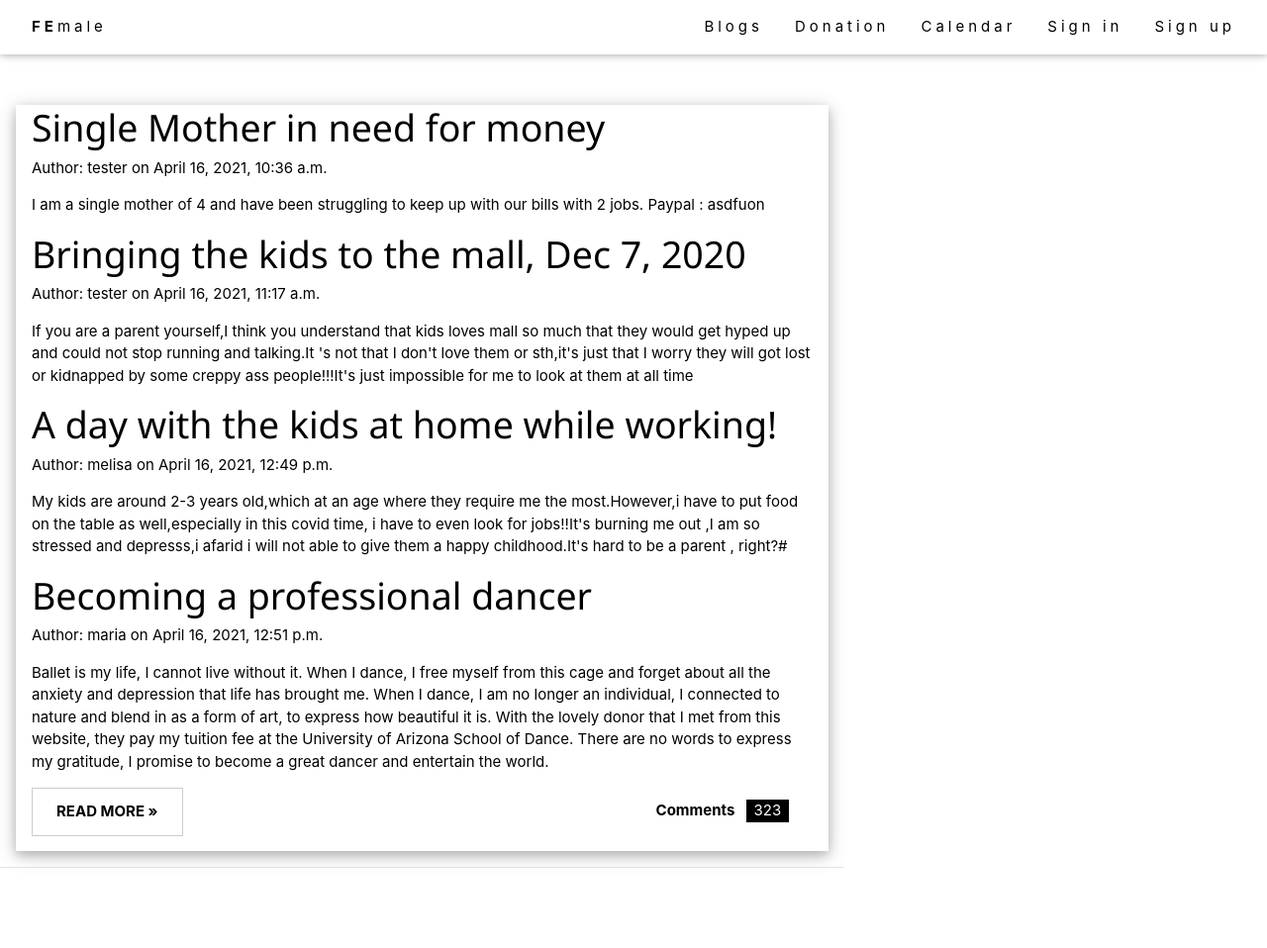
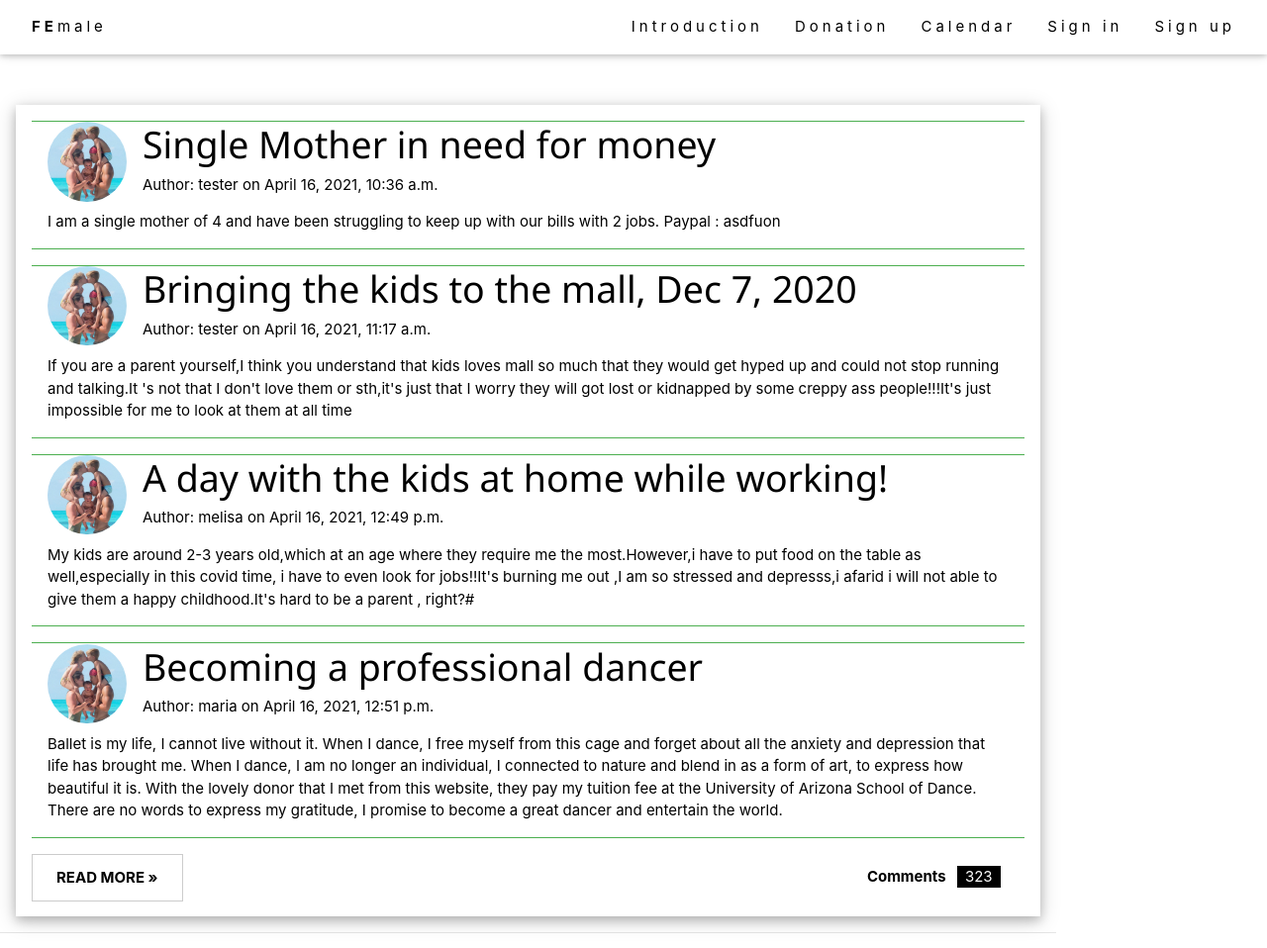
Before and after one commit to usercspa/Envizion-Team031, a Django app: page /blog/ in a window 1280 px wide. Shown: the whole page at 99% size. Before the commit the page ends 877 px from the top, so only its background shows below. Run offline with Django 3.2, Linux system fonts and the light colour scheme; data comes from the database, SQL or seed files in the repository; both versions use the stored data as it was after the commit; some libraries are stand-ins or nearby versions.

Commit message:
blog page edit

```diff
--- a/Envizion/blog/templates/blog/home.html
+++ b/Envizion/blog/templates/blog/home.html
@@ -1,19 +1,22 @@
 {% extends "users/base.html" %}
 {% block content %}
+{% load static %}
 
 <br></br>
 <br></br>
 
     <!-- Blog entries -->
-    <div class="w3-col l8 s12">
+    <div class="w3-col l10 s14">
         <!-- Blog entry -->
         <div class="w3-card-4 w3-margin w3-white">
 
           <div class="w3-container">
 
     {%for post in posts%}
-    <div>
+    <div class="w3-panel w3-border-top w3-border-bottom w3-border-green">
+        <img src="{% static 'family.jpg' %}" class="w3-left w3-margin-right w3-circle" style="width:80px">
         <h1>{{post.title}}</h1>
+
         <p>Author: {{post.author}} on {{post.postDate}}</p>
         <p>{{post.content}}</p>
     </div>
--- a/Envizion/blog/templates/blog/personalBlog.html
+++ b/Envizion/blog/templates/blog/personalBlog.html
@@ -38,7 +38,9 @@
         <h5>I am having a'great' time@@, Sep 2, 2017</h5>
         <img src="{% static 'Ava.jpg' %}" alt="Nature" style="width:100%">
         <p>not chiling</p>
-        <p>My kids are around 2-3 years old,which at an age where they require me the most.However,i have to put food on the table as well,especially in this covid time, i have to even look for jobs!!It's burning me out,I am so stressed and depresss,i afarid i will not able to give them a happy childhood.It's hard to be a parent , right?#</p>
+        <p>My kids are around 2-3 years old,which at an age where they require me the most.However,i have to
+           put food on the table as well,especially in this covid time, i have to even look for jobs!!It's burning me out
+           ,I am so stressed and depresss,i afarid i will not able to give them a happy childhood.It's hard to be a parent , right?#</p>
       </div>
     </div>
   </div>
--- a/Envizion/users/templates/users/base.html
+++ b/Envizion/users/templates/users/base.html
@@ -14,7 +14,7 @@
 <a href="#home" class="w3-bar-item w3-button"><b>FE</b>male</a>
 <!-- Float links to the right. Hide them on small screens -->
 <div class="w3-right w3-hide-small">
-<a href="#Blogs" class="w3-bar-item w3-button">Blogs</a>
+<a href="#Introduction" class="w3-bar-item w3-button">Introduction</a>
 <a href="#Donation" class="w3-bar-item w3-button">Donation</a>
 <a href="#Calendar" class="w3-bar-item w3-button">Calendar</a>
 <a href="#Sign in" class="w3-bar-item w3-button">Sign in</a>
```
Also changed, not shown: Envizion/users/templates/users/home.html (+1 -29 lines), Envizion/db.sqlite3.
